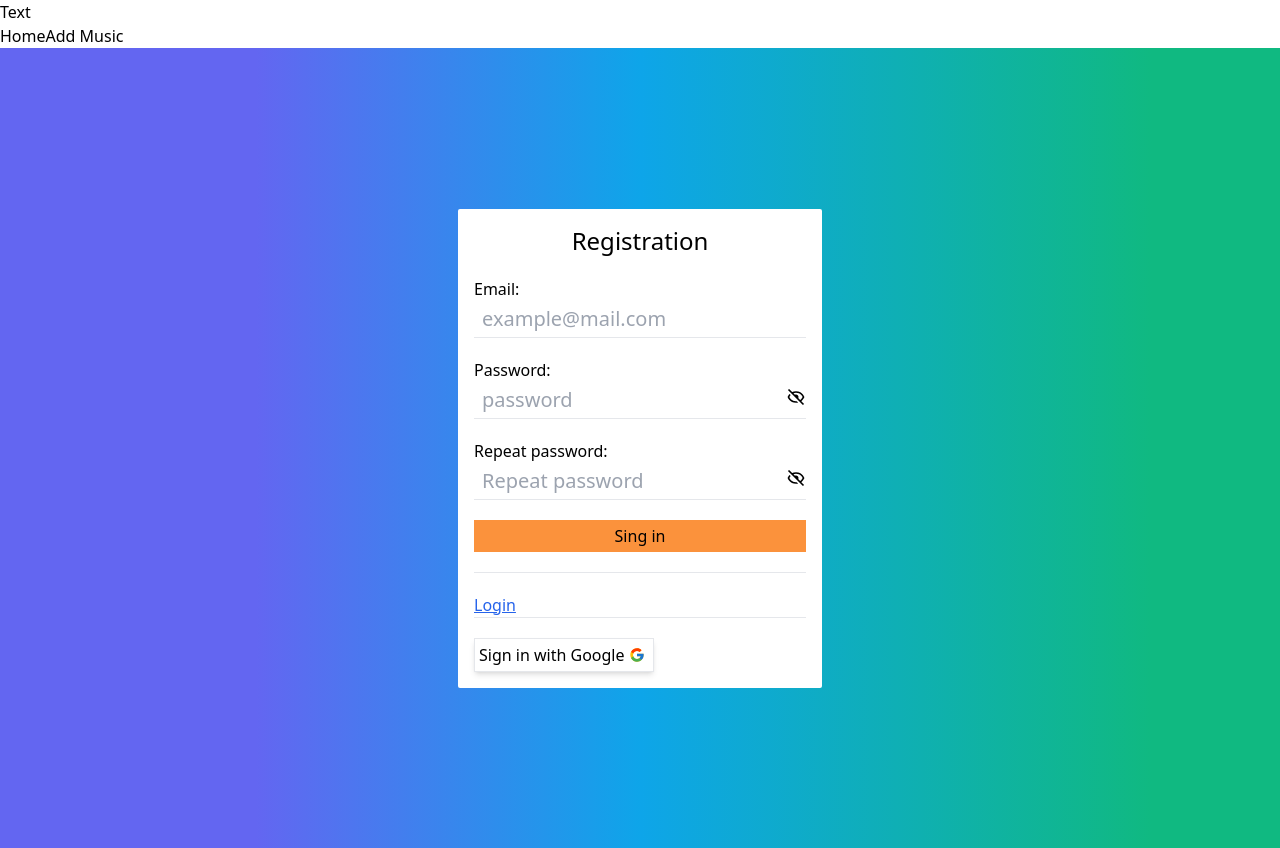
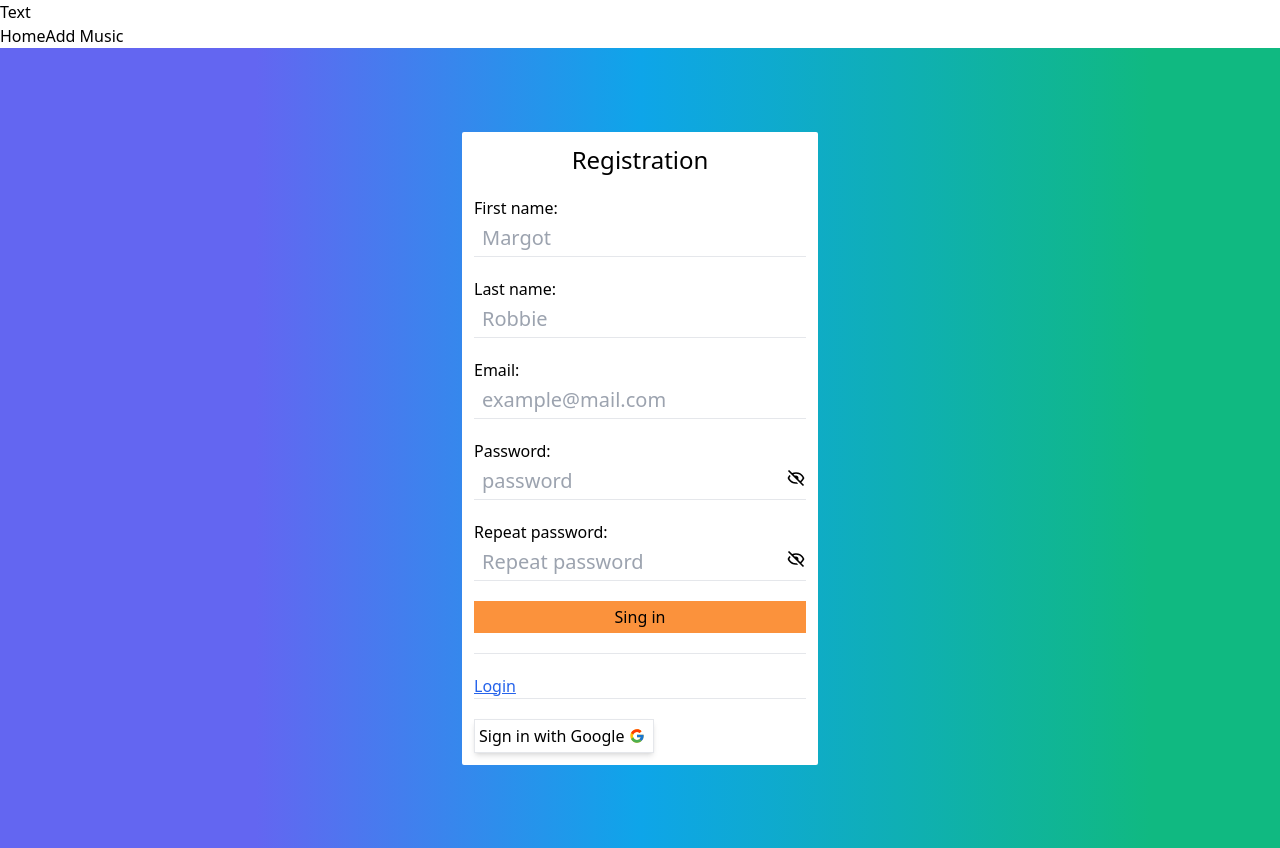
Before and after one commit to AndriiVeremchuk20/music-app, a Next.js app in the folder client/: page /auth/registration in a window 1280 px wide. Built offline with nearby package versions, Linux system fonts and the light colour scheme.

Commit message:
add useForm

```diff
--- a/client/src/pages/auth/login.tsx
+++ b/client/src/pages/auth/login.tsx
@@ -3,14 +3,26 @@ import AuthWihtGoogle from "@/components/AuthWithGoogleButton";
 import Head from "next/head";
 import Link from "next/link";
 import React, { useCallback, useState } from "react";
+import { useForm } from "react-hook-form";
 import { BiShowAlt, BiHide } from "react-icons/bi";
+
+interface LoginInputs {
+  email: string;
+  password: string;
+}
 
 const Login = () => {
   const [showPassword, setShowPassword] = useState<boolean>(false);
 
+  const { register, handleSubmit } = useForm<LoginInputs>();
+
   const onChangeVisiblyPassword = useCallback(() => {
     setShowPassword((prev) => !prev);
   }, []);
+
+  const onSubmit = handleSubmit((data) => {
+    console.log(data);
+  });
 
   return (
     <>
@@ -18,16 +30,17 @@ const Login = () => {
         <title>Login</title>
       </Head>
       <div className="w-full h-screen flex bg-gradient-to-r from-indigo-500 from-20% via-sky-500 via-50% to-emerald-500 to-90%">
-        <div className="m-auto bg-white p-4 rounded-sm">
-          <form className="flex flex-col mb-5">
+        <div className="m-auto bg-white p-3 rounded-sm">
+          <form className="flex flex-col mb-5" onSubmit={onSubmit}>
             <div className="text-2xl text-center mb-5">Login</div>
             <label htmlFor="email" className="flex flex-col border-b mb-5">
               Email:
               <input
-                type="text"
+                type="email"
                 id="email"
                 className=" py-1 px-2 text-xl outline-none"
                 placeholder="example@mail.com"
+                {...register("email")}
               />
             </label>
             <label htmlFor="password" className="flex flex-col border-b mb-5">
@@ -38,6 +51,7 @@ const Login = () => {
                   id="password"
                   className=" py-1 px-2 text-xl outline-none"
                   placeholder="password"
+                  {...register("password")}
                 />
                 <button
                   onClick={onChangeVisiblyPassword}
--- a/client/src/pages/auth/registration.tsx
+++ b/client/src/pages/auth/registration.tsx
@@ -4,12 +4,29 @@ import Head from "next/head";
 import { BiShowAlt, BiHide } from "react-icons/bi";
 import Link from "next/link";
 import AppRoutes from "@/AppRoutes";
+import { StringLiteral } from "typescript";
+import { useForm } from "react-hook-form";
+
+interface RegistrationInputs {
+  firstName: string;
+  lastName: string;
+  email: string;
+  password: string;
+  repPasword: string;
+}
+
 const Registration = () => {
   const [showPassword, setShowPassword] = useState<boolean>(false);
+
+  const { register, handleSubmit } = useForm<RegistrationInputs>();
 
   const onChangeVisiblyPassword = useCallback(() => {
     setShowPassword((prev) => !prev);
   }, []);
+
+  const onSubmit = handleSubmit((data) => {
+    console.log(data);
+  });
 
   return (
     <>
@@ -17,26 +34,48 @@ const Registration = () => {
         <title>Registration</title>
       </Head>
       <div className="w-full h-screen flex bg-gradient-to-r from-indigo-500 from-20% via-sky-500 via-50% to-emerald-500 to-90%">
-        <div className="m-auto bg-white p-4 rounded-sm">
-          <form className="flex flex-col mb-5">
+        <div className="m-auto bg-white p-3 rounded-sm">
+          <form className="flex flex-col mb-5" onSubmit={onSubmit}>
             <div className="text-2xl text-center mb-5">Registration</div>
+            <label htmlFor="f-name" className="flex flex-col border-b mb-5">
+              First name:
+              <input
+                type="text"
+                id="f-name"
+                className=" py-1 px-2 text-xl outline-none"
+                placeholder="Margot"
+                {...register("firstName", { required: true })}
+              />
+            </label>
+            <label htmlFor="l-name" className="flex flex-col border-b mb-5">
+              Last name:
+              <input
+                type="text"
+                id="l-name"
+                className=" py-1 px-2 text-xl outline-none"
+                placeholder="Robbie"
+                {...register("lastName", { required: true })}
+              />
+            </label>
             <label htmlFor="email" className="flex flex-col border-b mb-5">
               Email:
               <input
-                type="text"
+                type="email"
                 id="email"
                 className=" py-1 px-2 text-xl outline-none"
                 placeholder="example@mail.com"
+                {...register("email", { required: true })}
               />
             </label>
             <label htmlFor="password" className="flex flex-col border-b mb-5">
-              Password:{" "}
+              Password:
               <div>
                 <input
                   type={showPassword ? "text" : "password"}
                   id="password"
                   className=" py-1 px-2 text-xl outline-none"
                   placeholder="password"
+                  {...register("password", { required: true })}
                 />
                 <button
                   onClick={onChangeVisiblyPassword}
@@ -58,6 +97,7 @@ const Registration = () => {
                   id="rep-password"
                   className=" py-1 px-2 text-xl outline-none"
                   placeholder="Repeat password"
+                  {...register("repPasword", { required: true })}
                 />
                 <button
                   onClick={onChangeVisiblyPassword}
```
